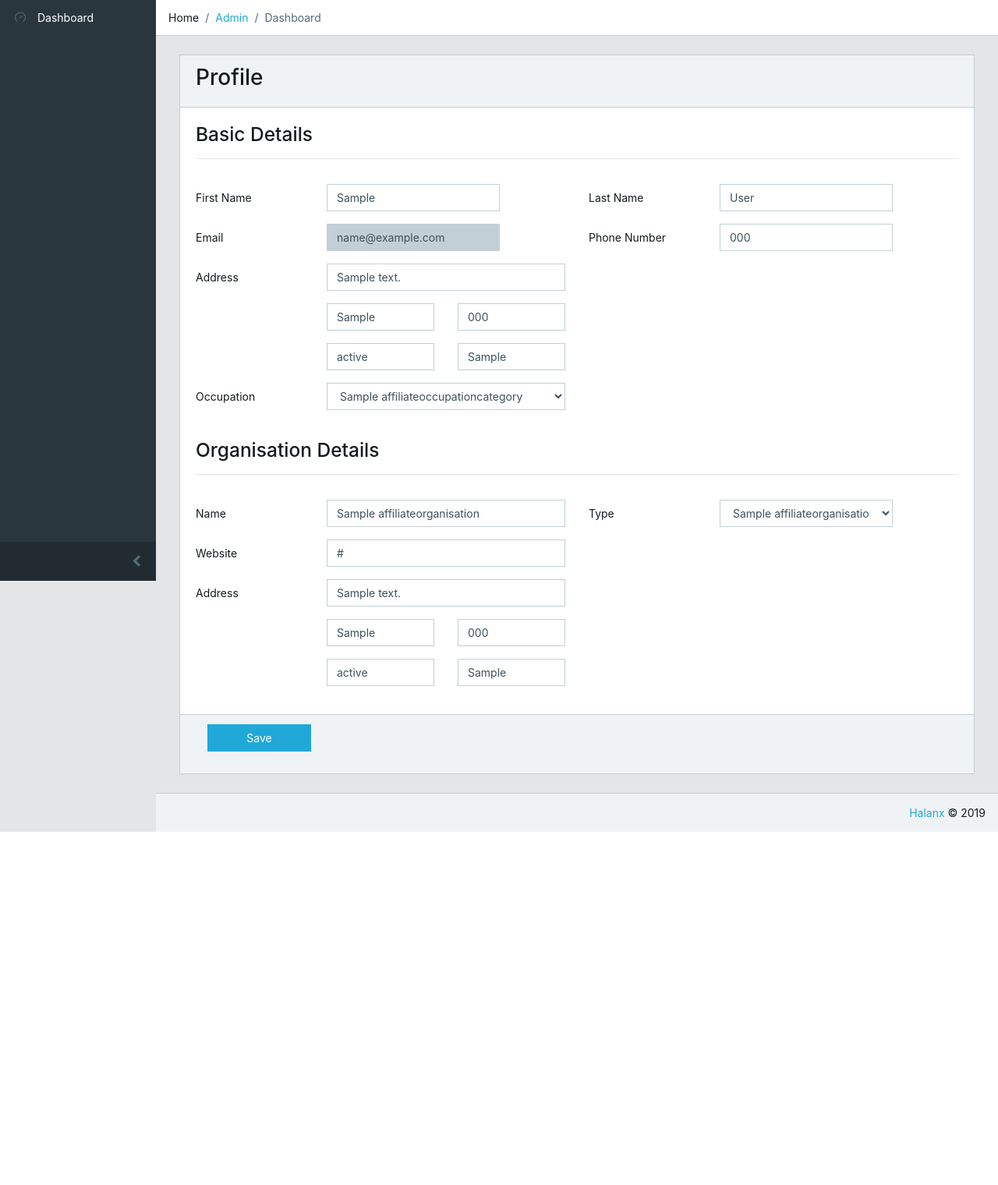
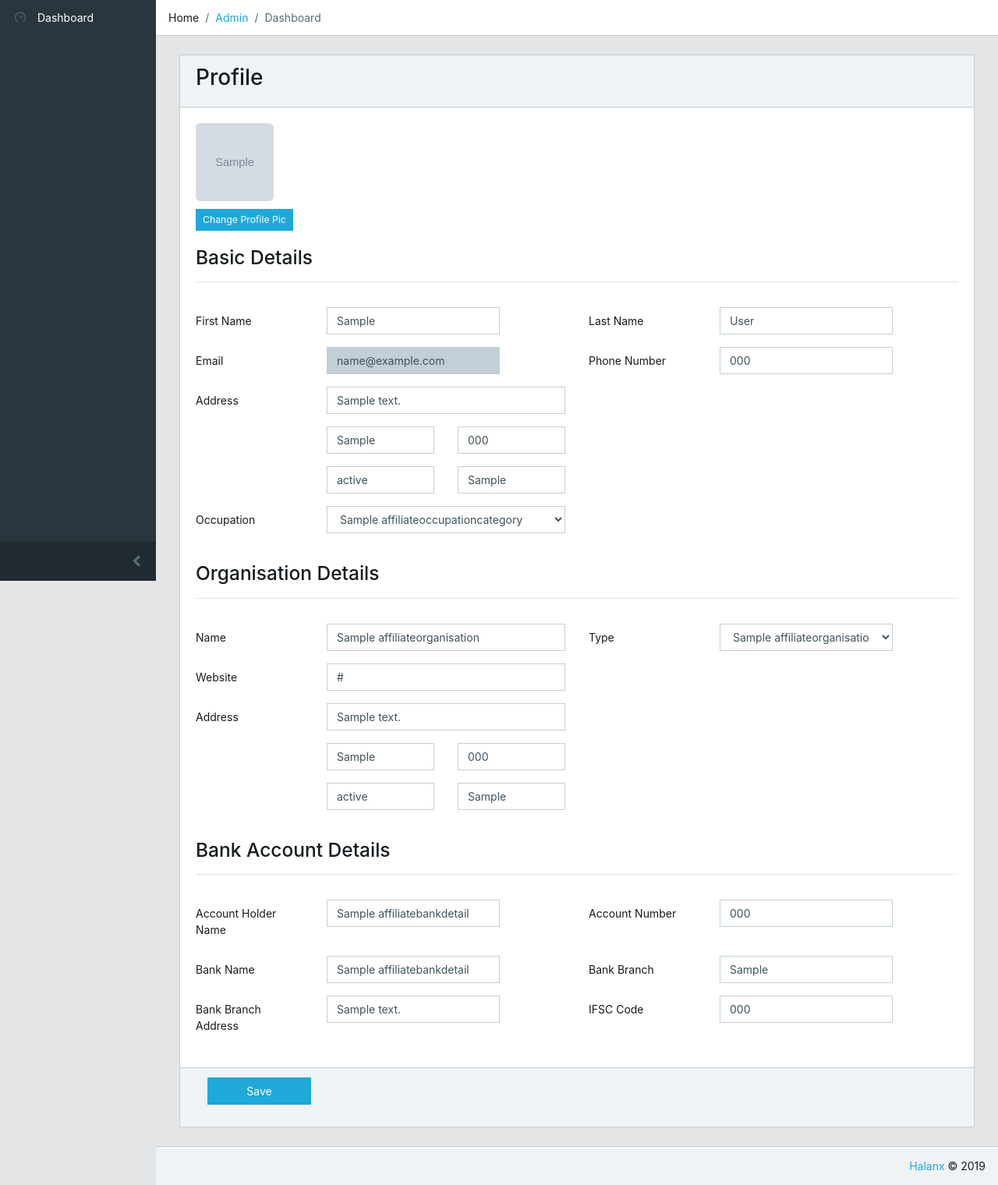
Before and after one commit to HalanxDev/Halanx-Affiliate-Marketing-Tool, a Django app: page /profile/ in a window 1280 px wide. Shown: the part 55-1575 px from the top of the page at 78% size. Before the commit the page ends 1122 px from the top, so only its background shows below. Run offline with Django 3.2, Linux system fonts and the light colour scheme; a user stored in the database is signed in; tables that the repository leaves empty hold one stand-in row (values such as "Sample post"); grey boxes marked "Sample" are stand-in pictures; some libraries are stand-ins or nearby versions.

Commit message:
profile complete

```diff
--- a/affiliates/templates/profile.html
+++ b/affiliates/templates/profile.html
@@ -22,6 +22,23 @@
         </div>
 
         <div class="card-body">
+
+            <div class="row" style="margin-bottom: 20px;">
+                <div class="col">
+                    <img src="{{ affiliate.profile_pic_url }}" id="profile_pic_preview" height="100" width="100"
+                         style="border-radius: 6px; margin-bottom: 10px;">
+
+                    <div style="height:0;overflow:hidden">
+                        <form id="profile_pic_form" method="post" enctype="multipart/form-data">
+                            {% csrf_token %}
+                            <input type="file" id="profile_pic_input" name="profile_pic"/>
+                        </form>
+                    </div>
+                    <button type="button" class="btn btn-primary btn-sm" onclick="chooseFile();">Change Profile Pic</button>
+                    <button type="submit" class="btn btn-success btn-sm" id="save_profile_pic_btn" form="profile_pic_form" style="display: none;">Save</button>
+                </div>
+            </div>
+
             <form id="profile_form" class="form-horizontal" method="post">
                 {% csrf_token %}
                 <div class="form-group mb-s-0">
@@ -38,7 +55,7 @@
                         <div class="col-form-label col-sm-2">First Name</div>
                         <div class="col-sm-3 mb-10">
                             <input type="text" class="form-control" name="first_name"
-                                   value="{{ affiliate.user.first_name|default_if_none:"" }}">
+                                   value="{{ affiliate.user.first_name|default_if_none:"" }}" required>
                         </div>
                         <div class="col-form-label col-sm-2 offset-sm-1">Last Name</div>
                         <div class="col-sm-3">
@@ -58,7 +75,7 @@
                         <div class="col-form-label col-sm-2 offset-sm-1">Phone Number</div>
                         <div class="col-sm-3">
                             <input type="text" class="form-control" name="phone_no"
-                                   value="{{ affiliate.phone_no|default_if_none:"" }}">
+                                   value="{{ affiliate.phone_no|default_if_none:"" }}" required>
                         </div>
                     </div>
                 </div>
@@ -197,6 +214,64 @@
                         </div>
                     </div>
                 </div>
+
+                <div class="form-group">
+                    <div class="row">
+                        <div class="col-sm-12">
+                            <br>
+                            <h3>Bank Account Details</h3>
+                            <hr>
+                        </div>
+                    </div>
+                </div>
+
+                <div class="form-group">
+                    <div class="row">
+                        <div class="col-form-label col-sm-2">Account Holder Name</div>
+                        <div class="col-sm-3 mb-10">
+                            <input type="text" class="form-control" name="account_holder_name"
+                                   value="{{ affiliate.bank_detail.account_holder_name|default_if_none:"" }}">
+                        </div>
+                        <div class="col-form-label col-sm-2 offset-sm-1">Account Number</div>
+                        <div class="col-sm-3">
+                            <input type="text" class="form-control" name="account_number"
+                                   value="{{ affiliate.bank_detail.account_number|default_if_none:"" }}">
+                        </div>
+                    </div>
+                </div>
+
+                <div class="form-group">
+                    <div class="row">
+                        <div class="col-form-label col-sm-2">Bank Name</div>
+                        <div class="col-sm-3 mb-10">
+                            <input type="text" class="form-control" name="bank_name"
+                                   value="{{ affiliate.bank_detail.bank_name|default_if_none:"" }}">
+                        </div>
+                        <div class="col-form-label col-sm-2 offset-sm-1">Bank Branch</div>
+                        <div class="col-sm-3">
+                            <input type="text" class="form-control" name="bank_branch"
+                                   value="{{ affiliate.bank_detail.bank_branch|default_if_none:"" }}">
+                        </div>
+                    </div>
+                </div>
+
+                <div class="form-group">
+                    <div class="row">
+                        <div class="col-form-label col-sm-2">Bank Branch Address</div>
+                        <div class="col-sm-3 mb-10">
+                            <input type="text" class="form-control" name="bank_branch_address"
+                                   value="{{ affiliate.bank_detail.bank_branch_address|default_if_none:"" }}">
+                        </div>
+                        <div class="col-form-label col-sm-2 offset-sm-1">IFSC Code</div>
+                        <div class="col-sm-3">
+                            <input type="text" class="form-control" name="ifsc_code"
+                                   value="{{ affiliate.bank_detail.ifsc_code|default_if_none:"" }}">
+                        </div>
+                    </div>
+                </div>
+
+
+
             </form>
         </div>
 
@@ -210,3 +285,27 @@
 
     </div>
 {% endblock %}
+
+
+{% block script %}
+    <script>
+        function chooseFile() {
+            $("#profile_pic_input").click();
+        }
+
+        function readURL(input) {
+            if (input.files && input.files[0]) {
+                let reader = new FileReader();
+                reader.onload = function (e) {
+                    $('#profile_pic_preview').attr('src', e.target.result);
+                    $('#save_profile_pic_btn').show();
+                };
+                reader.readAsDataURL(input.files[0]);
+            }
+        }
+
+        $("#profile_pic_input").change(function () {
+            readURL(this);
+        });
+    </script>
+{% endblock %}
--- a/affiliates/views.py
+++ b/affiliates/views.py
@@ -16,7 +16,8 @@ from django.utils.encoding import force_bytes, force_text
 from django.utils.http import urlsafe_base64_encode, urlsafe_base64_decode
 from django.views.decorators.http import require_http_methods
 
-from affiliates.models import Affiliate, AffiliateOccupationCategory, AffiliateOrganisationTypeCategory
+from affiliates.models import Affiliate, AffiliateOccupationCategory, AffiliateOrganisationTypeCategory, \
+    AffiliatePicture
 from affiliates.tokens import account_activation_token
 from affiliates.utils import send_account_verification_email, send_password_reset_email
 from utility.random_utils import generate_random_code
@@ -180,42 +181,57 @@ def home_page(request):
 def profile_view(request):
     affiliate = Affiliate.objects.get(user=request.user)
     metadata = {'occupation_categories': AffiliateOccupationCategory.objects.values_list('name', flat=True),
-                'organisation_type_categories': AffiliateOrganisationTypeCategory.objects.values_list('name', flat=True)}
+                'organisation_type_categories': AffiliateOrganisationTypeCategory.objects.values_list('name',
+                                                                                                      flat=True)}
 
     if request.method == 'GET':
         return render(request, 'profile.html', {'affiliate': affiliate, **metadata})
     else:
         data = request.POST
-        affiliate.user.first_name = data.get('first_name')
-        affiliate.user.last_name = data.get('last_name')
-        affiliate.user.save()
 
-        affiliate.phone_no = data.get('phone_no')
-        affiliate.occupation = AffiliateOccupationCategory.objects.filter(name=data.get('occupation')).first()
-        affiliate.save()
+        if request.FILES.get('profile_pic'):
+            AffiliatePicture.objects.create(affiliate=affiliate, image=request.FILES['profile_pic'],
+                                            is_profile_pic=True)
+            msg = "Your profile pic was updated successfully!"
+        else:
+            affiliate.user.first_name = data.get('first_name')
+            affiliate.user.last_name = data.get('last_name')
+            affiliate.user.save()
 
-        affiliate.address.street_address = data.get('street_address')
-        affiliate.address.city = data.get('city')
-        affiliate.address.pincode = data.get('pincode')
-        affiliate.address.state = data.get('state')
-        affiliate.address.country = data.get('country')
-        affiliate.address.save()
+            affiliate.phone_no = data.get('phone_no')
+            affiliate.occupation = AffiliateOccupationCategory.objects.filter(name=data.get('occupation')).first()
+            affiliate.save()
 
-        affiliate.organisation.name = data.get('organisation_name')
-        affiliate.organisation.type = AffiliateOrganisationTypeCategory.objects.filter(
-            name=data.get('organisation_type')).first()
-        affiliate.organisation.website = data.get('organisation_website')
-        affiliate.organisation.save()
+            affiliate.address.street_address = data.get('street_address')
+            affiliate.address.city = data.get('city')
+            affiliate.address.pincode = data.get('pincode')
+            affiliate.address.state = data.get('state')
+            affiliate.address.country = data.get('country')
+            affiliate.address.save()
 
-        affiliate.organisation.address.street_address = data.get('organisation_street_address')
-        affiliate.organisation.address.city = data.get('organisation_city')
-        affiliate.organisation.address.pincode = data.get('organisation_pincode')
-        affiliate.organisation.address.state = data.get('organisation_state')
-        affiliate.organisation.address.country = data.get('organisation_country')
-        affiliate.organisation.address.save()
-        affiliate.organisation.address.save()
+            affiliate.bank_detail.account_holder_name = data.get('account_holder_name')
+            affiliate.bank_detail.account_number = data.get('account_number')
+            affiliate.bank_detail.bank_name = data.get('bank_name')
+            affiliate.bank_detail.bank_branch = data.get('bank_branch')
+            affiliate.bank_detail.bank_branch_address = data.get('bank_branch_address')
+            affiliate.bank_detail.ifsc_code = data.get('ifsc_code')
+            affiliate.bank_detail.save()
 
-        msg = "Your details have been saved successfully!"
+            affiliate.organisation.name = data.get('organisation_name')
+            affiliate.organisation.type = AffiliateOrganisationTypeCategory.objects.filter(
+                name=data.get('organisation_type')).first()
+            affiliate.organisation.website = data.get('organisation_website')
+            affiliate.organisation.save()
+
+            affiliate.organisation.address.street_address = data.get('organisation_street_address')
+            affiliate.organisation.address.city = data.get('organisation_city')
+            affiliate.organisation.address.pincode = data.get('organisation_pincode')
+            affiliate.organisation.address.state = data.get('organisation_state')
+            affiliate.organisation.address.country = data.get('organisation_country')
+            affiliate.organisation.address.save()
+            affiliate.organisation.address.save()
+            msg = "Your details have been saved successfully!"
+
         return render(request, 'profile.html', {'affiliate': affiliate, 'msg': msg, **metadata})
 
 
--- a/common/models.py
+++ b/common/models.py
@@ -25,3 +25,19 @@ class AddressDetail(models.Model):
     @property
     def coordinates(self):
         return "{},{}".format(self.latitude, self.longitude)
+
+
+class BankDetail(models.Model):
+    account_holder_name = models.CharField(max_length=200, blank=True, null=True)
+    account_number = models.CharField(max_length=50, blank=True, null=True)
+    account_type = models.CharField(max_length=10, blank=True, null=True)
+    bank_name = models.CharField(max_length=200, blank=True, null=True)
+    bank_branch = models.CharField(max_length=300, blank=True, null=True)
+    bank_branch_address = models.CharField(max_length=300, blank=True, null=True)
+    ifsc_code = models.CharField(max_length=25, blank=True, null=True)
+
+    class Meta:
+        abstract = True
+
+    def __str__(self):
+        return str(self.id)
```
Also changed, not shown: affiliates/admin.py (+6 -1 lines), affiliates/models.py (+28 -23 lines), affiliates/migrations/0006_affiliatebankdetail.py (added).
